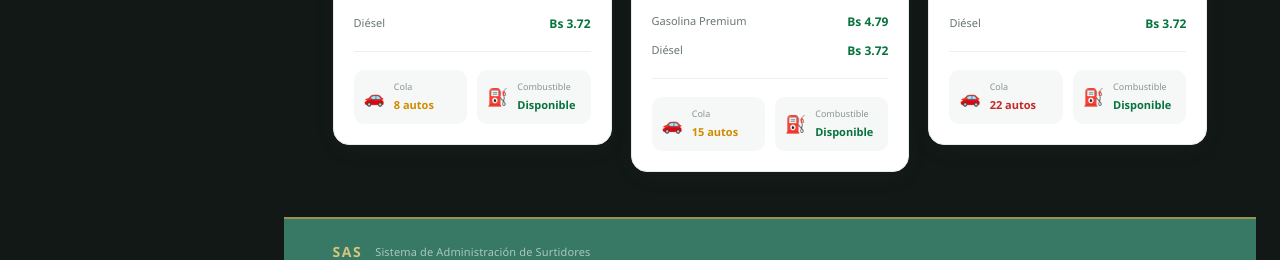
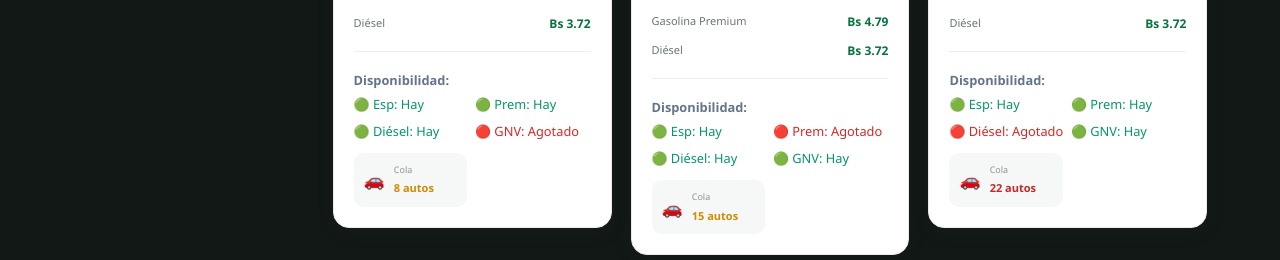
Before and after one commit to berna2rdrodolfaldo-hub/frontend, a React (Vite) app: page / in a window 1280 px wide. Shown: the part 1151-1411 px from the top of the page. Built offline with nearby package versions, Linux system fonts and the light colour scheme.

Commit message:
estado de las gasolinas

```diff
--- a/src/components/StationCard.tsx
+++ b/src/components/StationCard.tsx
@@ -2,12 +2,11 @@ import { Link } from "react-router-dom";
 import "./StationCard.css";
 
 interface StationCardProps {
-  station: any; // Mantenemos 'any' para evitar conflictos si faltan propiedades en localStorage
+  station: any;
 }
 
 function StationCard({ station }: StationCardProps) {
 
-  // Obtener precios de forma segura independientemente de si vienen como objeto o propiedades sueltas
   const getPrice = (val: any, fallback: string) => {
     if (val === undefined || val === null) return fallback;
     if (typeof val === "number") return `Bs ${val.toFixed(2)}`;
@@ -31,6 +30,14 @@ function StationCard({ station }: StationCardProps) {
   const fallbackImg =
     "https://images.unsplash.com/photo-1545558014-8692077e9b5c?auto=format&fit=crop&w=600&q=80";
 
+  // Obtenemos los estados de los combustibles de forma segura con respaldo
+  const fuels = station?.fuels || {
+    especial: station?.fuel ?? true,
+    premium: station?.fuel ?? true,
+    diesel: station?.fuel ?? true,
+    gnv: station?.fuel ?? true,
+  };
+
   return (
     <Link
       to={`/surtidores/${station?.id}`}
@@ -39,7 +46,6 @@ function StationCard({ station }: StationCardProps) {
       <article className="station-card" style={{ cursor: "pointer" }}>
 
         <div className="station-image-wrapper">
-
           <img
             src={station?.image || fallbackImg}
             alt={station?.name || "Surtidor"}
@@ -54,89 +60,63 @@ function StationCard({ station }: StationCardProps) {
             }
           >
             <span></span>
-
-            {station?.open
-              ? "ABIERTO"
-              : "CERRADO"}
+            {station?.open ? "ABIERTO" : "CERRADO"}
           </span>
-
         </div>
 
-
         <div className="station-content">
-
           <h3>{station?.name || "Surtidor"}</h3>
 
           <span className="station-location">
             📍 {station?.location || "Ubicación no especificada"}
           </span>
 
-
           <div className="prices">
-
             <div>
               <span>Gasolina Especial</span>
-              <strong>
-                {specialPrice}
-              </strong>
+              <strong>{specialPrice}</strong>
             </div>
 
             <div>
               <span>Gasolina Premium</span>
-              <strong>
-                {premiumPrice}
-              </strong>
+              <strong>{premiumPrice}</strong>
             </div>
 
             <div>
               <span>Diésel</span>
-              <strong>
-                {dieselPrice}
-              </strong>
+              <strong>{dieselPrice}</strong>
             </div>
-
           </div>
 
+          {/* 📍 Desglose de Disponibilidad por Combustible */}
+          <div style={{ margin: "12px 0", display: "flex", flexDirection: "column", gap: "4px", fontSize: "0.8rem" }}>
+            <span style={{ fontWeight: "bold", color: "#64748b" }}>Disponibilidad:</span>
+            <div style={{ display: "grid", gridTemplateColumns: "1fr 1fr", gap: "6px" }}>
+              <span style={{ color: fuels.especial ? "#059669" : "#dc2626" }}>
+                {fuels.especial ? "🟢 Esp: Hay" : "🔴 Esp: Agotado"}
+              </span>
+              <span style={{ color: fuels.premium ? "#059669" : "#dc2626" }}>
+                {fuels.premium ? "🟢 Prem: Hay" : "🔴 Prem: Agotado"}
+              </span>
+              <span style={{ color: fuels.diesel ? "#059669" : "#dc2626" }}>
+                {fuels.diesel ? "🟢 Diésel: Hay" : "🔴 Diésel: Agotado"}
+              </span>
+              <span style={{ color: fuels.gnv ? "#059669" : "#dc2626" }}>
+                {fuels.gnv ? "🟢 GNV: Hay" : "🔴 GNV: Agotado"}
+              </span>
+            </div>
+          </div>
 
           <div className="station-details">
-
             <div className="detail">
-
               <span>🚗</span>
-
               <div>
                 <small>Cola</small>
-
                 <strong className={queueClass}>
                   {queueCount} autos
                 </strong>
               </div>
-
             </div>
-
-
-            <div className="detail">
-
-              <span>⛽</span>
-
-              <div>
-                <small>Combustible</small>
-
-                <strong
-                  className={
-                    station?.fuel
-                      ? "fuel-available"
-                      : "fuel-unavailable"
-                  }
-                >
-                  {station?.fuel
-                    ? "Disponible"
-                    : "No disponible"}
-                </strong>
-              </div>
-
-            </div>
-
           </div>
 
         </div>
```
